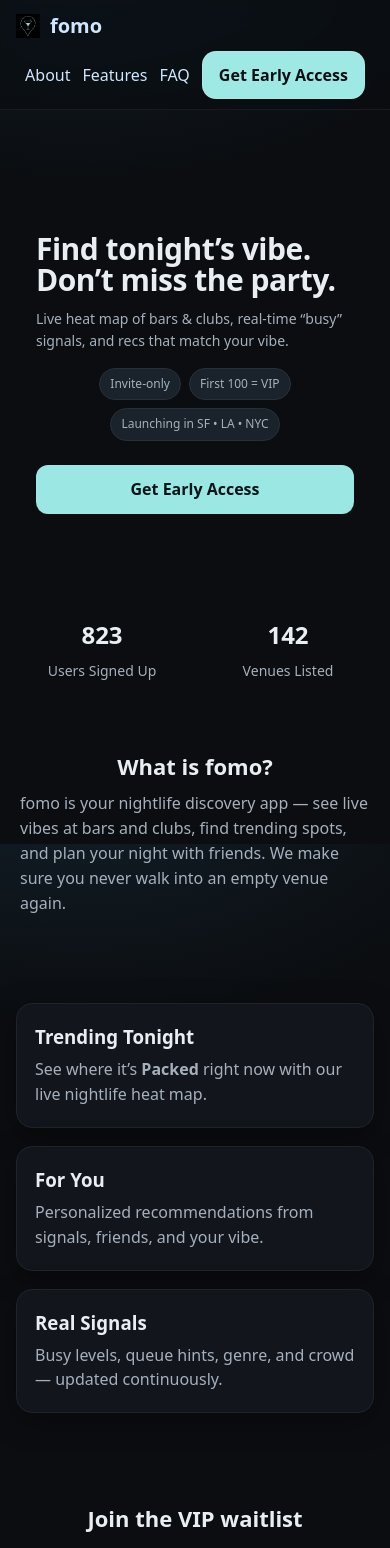
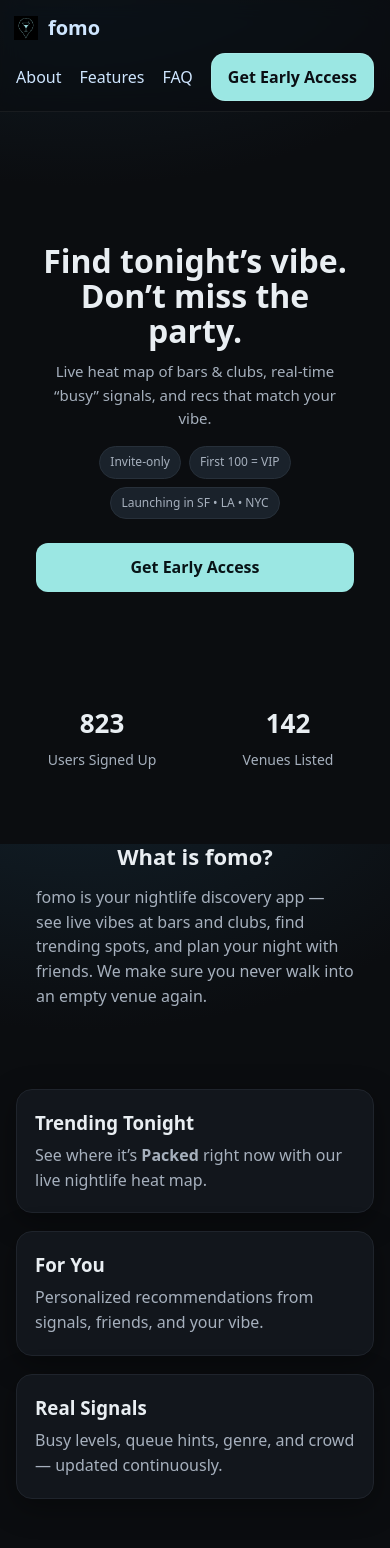
Before and after one commit to kstender11/Landing-Page, a website: page index.html in a window 390 px wide. Shown: the top 1548 px of the page. Drawn offline with Linux system fonts and the light colour scheme.

Commit message:
fix for web view

```diff
--- a/styles.css
+++ b/styles.css
@@ -1,6 +1,6 @@
 /* =========================
-   Fomo / Clubview — styles.css (full)
-   Mobile-first, iOS-polished, no layout changes to your HTML
+   Fomo — Responsive styles.css
+   Keep full HTML structure, polish for iOS + desktop
    ========================= */
 
 /* ----- Theme tokens ----- */
@@ -12,7 +12,7 @@
   --text: #e9eef2;
   --muted: #a6b0bd;
   --link: #cfe6ff;
-  --accent: #9be7e3;         /* CTA teal */
+  --accent: #9be7e3;
   --accent-2: #79d5cf;
   --badge-bg: #1a222b;
   --badge-br: #27303a;
@@ -20,47 +20,37 @@
   --radius: 16px;
 }
 
-/* Prevent iOS auto-zoom on inputs; consistent text sizing */
+/* Reset + iOS zoom fix */
 html { -webkit-text-size-adjust: 100%; }
-
-*,
-*::before,
-*::after { box-sizing: border-box; }
-
-html, body { height: 100%; }
+*, *::before, *::after { box-sizing: border-box; }
+body, html { margin: 0; padding: 0; height: 100%; }
 
 body {
-  margin: 0;
   font-family: ui-sans-serif, system-ui, -apple-system, "Segoe UI",
                Roboto, Helvetica, Arial, "Apple Color Emoji", "Segoe UI Emoji";
-  color: var(--text);
   background: radial-gradient(1000px 600px at 20% -10%, #12202a 0%, #0b0d10 45%) fixed,
               var(--bg);
+  color: var(--text);
   line-height: 1.55;
   -webkit-font-smoothing: antialiased;
   -moz-osx-font-smoothing: grayscale;
 
-  /* iOS safe-area for notch/home indicator */
   padding-left: env(safe-area-inset-left);
   padding-right: env(safe-area-inset-right);
   padding-bottom: env(safe-area-inset-bottom);
 }
 
-/* Optional wrapper utility (not required by your HTML) */
+/* Containers */
 .container {
-  width: 100%;
   max-width: 1120px;
   margin: 0 auto;
   padding: 0 20px;
 }
+.hidden { display: none !important; }
 
 /* Links */
 a { color: var(--link); text-decoration: none; }
 a:hover { text-decoration: underline; }
-
-/* Utils */
-.hidden { display: none !important; }
-.center { text-align: center; }
 
 /* Buttons / CTAs */
 button, .cta-btn, .cta-nav {
@@ -72,7 +62,7 @@ button, .cta-btn, .cta-nav {
   border: 0;
   border-radius: 12px;
   padding: 12px 18px;
-  min-height: 48px;                   /* ≥44px tap target for iOS */
+  min-height: 48px;
   font-weight: 600;
   color: #081417;
   background: var(--accent);
@@ -86,24 +76,21 @@ button:active, .cta-btn:active, .cta-nav:active {
   transform: translateY(1px);
 }
 
-/* ===== Header layout fixes ===== */
+/* ===== Navbar ===== */
 .navbar {
-  /* existing: sticky/top/backdrop/etc is fine */
   display: flex;
   align-items: center;
   gap: 24px;
-  padding: calc(16px + env(safe-area-inset-top)) 16px 12px;
+  padding: calc(16px + env(safe-area-inset-top)) 20px 12px;
   border-bottom: 1px solid rgba(255,255,255,0.06);
-}
 
-.navbar{
   position: sticky;
   top: 0;
-  z-index: 1000;          /* sits above content */
-  width: 100%;            /* prevents 1px jitters */
+  z-index: 1000;
+  width: 100%;
   background: rgba(11,13,16,.65);
   backdrop-filter: saturate(160%) blur(10px);
-  -webkit-backdrop-filter: saturate(160%) blur(10px); /* iOS */
+  -webkit-backdrop-filter: saturate(160%) blur(10px);
 }
 
 .navbar .logo {
@@ -114,82 +101,63 @@ button:active, .cta-btn:active, .cta-nav:active {
   font-size: 20px;
   flex: 0 0 auto;
 }
-
-.navbar .logo img {
-  width: 28px; height: 28px; object-fit: contain;
-}
+.navbar .logo img { width: 28px; height: 28px; }
 
 .navbar nav {
   display: flex;
   align-items: center;
   gap: 22px;
-  margin-left: auto;           /* links to the right on wide screens */
+  margin-left: auto;
 }
 
 .navbar a.cta-nav {
   padding: 10px 16px;
   border-radius: 14px;
-  background: var(--cta-bg, #9fe9e5);  /* your mint color */
+  background: var(--accent);
   color: #0b0f14;
   font-weight: 700;
   line-height: 1;
   border: 1px solid rgba(255,255,255,0.12);
 }
 
-/* —— Mobile layout: two-row header —— */
+/* Mobile navbar */
 @media (max-width: 680px) {
   .navbar {
     display: grid;
-    grid-template-columns: 1fr auto;  /* logo | CTA */
+    grid-template-columns: 1fr auto;
     row-gap: 10px;
     padding: calc(12px + env(safe-area-inset-top)) 14px 10px;
   }
-
   .navbar .logo { grid-column: 1 / 2; }
-  .navbar a.cta-nav {
-    grid-column: 2 / 3;
-    justify-self: end;
+  .navbar a.cta-nav { grid-column: 2 / 3; justify-self: end; }
+  .navbar nav {
+    grid-column: 1 / -1;
+    justify-content: center;
+    gap: 18px;
+    margin-left: 0;
   }
-
-  .navbar nav {
-    grid-column: 1 / -1;      /* full width under the top row */
-    order: 2;
-    justify-content: center;  /* center the text links */
-    gap: 18px;
-    margin-left: 0;           /* override desktop */
-  }
-
   .navbar .logo img { width: 24px; height: 24px; }
 }
 
-/* Make sure content never hides behind the iOS home bar */
-body { padding-bottom: env(safe-area-inset-bottom); }
-
-
 /* ===== Hero ===== */
-
-/* Push hero content below sticky navbar */
 .hero {
-  padding: calc(72px + env(safe-area-inset-top)) 20px 48px;
-  min-height: 60svh;
+  padding: calc(80px + env(safe-area-inset-top)) 20px 48px;
+  min-height: 70vh;
   display: grid;
   place-items: center;
+  text-align: center;
 }
-
 .hero h1 {
   margin: 0 0 12px;
-  font-size: clamp(30px, 7.2vw, 64px);
-  line-height: 1.06;
-  letter-spacing: -0.5px;
+  font-size: clamp(32px, 6vw, 64px);
+  line-height: 1.1;
 }
 .hero p {
   margin: 0 auto 16px;
   max-width: 680px;
   color: var(--muted);
-  font-size: clamp(14px, 3.6vw, 18px);
+  font-size: clamp(15px, 3.6vw, 18px);
 }
-
-/* Badges */
 .badges {
   display: flex;
   flex-wrap: wrap;
@@ -200,7 +168,6 @@ body { padding-bottom: env(safe-area-inset-bottom); }
 .badges span {
   display: inline-flex;
   align-items: center;
-  gap: 6px;
   padding: 6px 10px;
   border-radius: 999px;
   background: var(--badge-bg);
@@ -208,7 +175,6 @@ body { padding-bottom: env(safe-area-inset-bottom); }
   color: var(--muted);
   font-size: 12px;
 }
-
 .hero .cta-btn {
   margin-top: 8px;
   width: 100%;
@@ -227,7 +193,7 @@ body { padding-bottom: env(safe-area-inset-bottom); }
 }
 .stats h3 {
   margin: 0;
-  font-size: clamp(24px, 6vw, 36px);
+  font-size: clamp(26px, 6vw, 40px);
 }
 .stats p {
   margin: 6px 0 0;
@@ -236,16 +202,17 @@ body { padding-bottom: env(safe-area-inset-bottom); }
 }
 
 /* ===== Sections ===== */
-section { margin: 0 auto; }
-.about, .features, .waitlist, .faq { padding: 48px 0; }
+.about, .features, .waitlist, .faq {
+  padding: 60px 20px;
+  max-width: 1000px;
+  margin: 0 auto;
+}
 .about p { color: var(--muted); max-width: 800px; margin: 8px auto 0; }
 
 /* ===== Features ===== */
 .features {
   display: grid;
   gap: 18px;
-  padding-left: 20px;
-  padding-right: 20px;
 }
 @media (min-width: 820px) {
   .features { grid-template-columns: repeat(3, minmax(0,1fr)); }
@@ -263,25 +230,22 @@ section { margin: 0 auto; }
 /* ===== Waitlist ===== */
 .waitlist { text-align: center; }
 .waitlist p { color: var(--muted); }
-
 .waitlist form#waitlist-form {
   margin: 16px auto 0;
   display: grid;
-  grid-template-columns: 1fr;
   gap: 12px;
   max-width: 560px;
-  padding: 0 20px;
 }
 .waitlist input,
 .waitlist select {
   width: 100%;
-  height: 48px;                 /* iOS-friendly height */
+  height: 48px;
   border-radius: 12px;
   border: 1px solid var(--border);
   background: var(--bg-2);
   color: var(--text);
   padding: 12px 14px;
-  font-size: 16px;              /* ≥16px prevents Safari zoom */
+  font-size: 16px;
   outline: none;
 }
 .waitlist input:focus,
@@ -291,7 +255,7 @@ section { margin: 0 auto; }
 }
 .waitlist .cta-btn { width: 100%; }
 
-/* Success state */
+/* Success */
 #success {
   max-width: 640px;
   margin: 18px auto 0;
@@ -301,16 +265,13 @@ section { margin: 0 auto; }
   background: var(--card);
   box-shadow: var(--shadow);
 }
-#queue-copy { margin: 0 0 12px; }
-
 .share-row {
   display: flex;
-  align-items: stretch;
   gap: 8px;
 }
 .share-row input {
   flex: 1;
-  min-width: 0;                 /* avoid overflow on iOS */
+  min-width: 0;
   height: 46px;
   border-radius: 12px;
   border: 1px solid var(--border);
@@ -322,12 +283,6 @@ section { margin: 0 auto; }
 #copy-btn { white-space: nowrap; }
 
 /* ===== FAQ ===== */
-.faq {
-  max-width: 820px;
-  margin: 0 auto;
-  padding-left: 20px;
-  padding-right: 20px;
-}
 .faq details {
   background: var(--card);
   border: 1px solid var(--border);
@@ -358,34 +313,23 @@ section { margin: 0 auto; }
   margin-top: 8px;
 }
 
-/* ===== Headings defaults ===== */
+/* ===== Headings ===== */
 h2 {
   text-align: center;
-  margin: 0 0 8px;
+  margin: 0 0 12px;
   font-size: clamp(22px, 4.8vw, 32px);
 }
 
-/* ===== Small screens polish ===== */
+/* ===== Mobile tweaks ===== */
 @media (max-width: 740px) {
-  .navbar { padding: 10px 16px; }
-  .navbar nav { gap: 12px; }
-
   .hero { padding: 56px 16px 36px; }
   .badges { margin: 10px 0 16px; }
-
   .stats { padding: 0 16px 28px; gap: 14px; }
-
-  .features { padding-left: 16px; padding-right: 16px; }
-  .about, .waitlist, .faq { padding: 40px 0; }
+  .about, .features, .waitlist, .faq { padding: 40px 16px; }
 }
-
-/* Tiny devices */
 @media (max-width: 380px) {
-  .hero h1 { font-size: clamp(26px, 7vw, 44px); }
-  .navbar nav { gap: 10px; }
+  .hero h1 { font-size: clamp(26px, 7vw, 42px); }
 }
-
-/* ===== Reduced motion ===== */
 @media (prefers-reduced-motion: reduce) {
   * { animation: none !important; transition: none !important; }
 }
```
